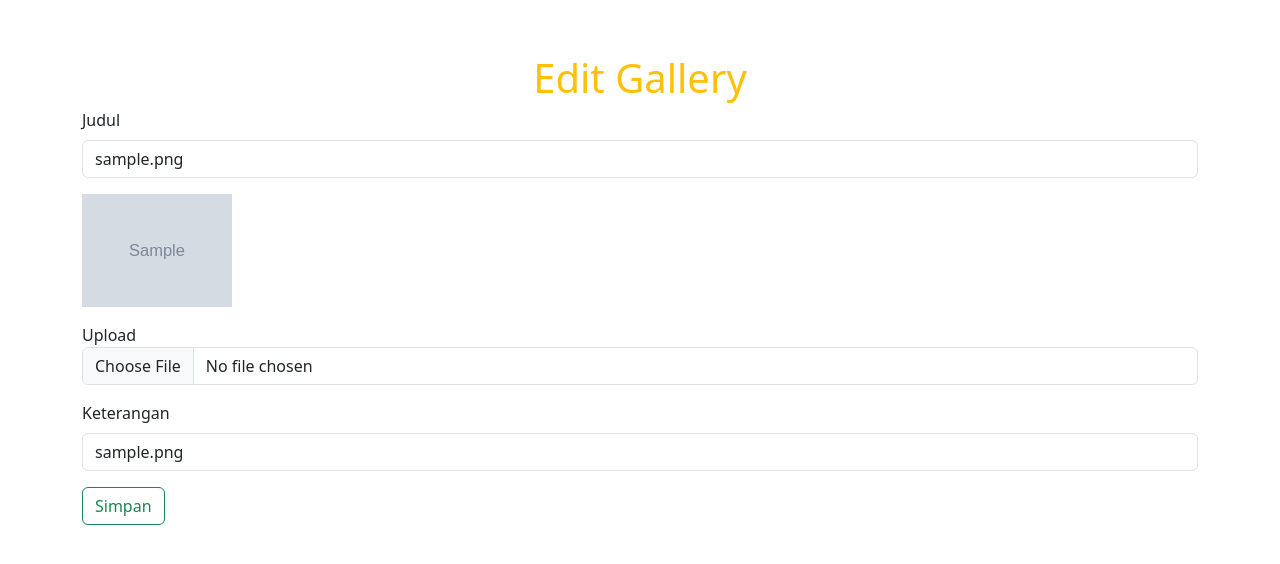
After one commit to FahmiAlmsyh/PHP_Gallery_Native, a PHP site: page /edit.php?ID=1 in a window 1280 px wide. The commit adds this page. Shown: the top 564 px of the page. Run offline with PHP 8.4, Linux system fonts and the light colour scheme; tables that the repository leaves empty or names only in its code hold one stand-in row (values such as "Sample post"); grey boxes marked "Sample" are stand-in pictures.

Commit message:
fix update & edit

```diff
--- /dev/null
+++ b/edit.php
@@ -0,0 +1,53 @@
+<!DOCTYPE html>
+<html lang="en">
+
+<head>
+    <meta charset="UTF-8">
+    <meta name="viewport" content="width=device-width, initial-scale=1.0">
+    <title>Edit Gallery</title>
+    <!-- bootstrap -->
+    <link href="https://cdn.jsdelivr.net/npm/bootstrap@5.3.0-alpha1/dist/css/bootstrap.min.css" rel="stylesheet"
+        integrity="sha384-GLhlTQ8iRABdZLl6O3oVMWSktQOp6b7In1Zl3/Jr59b6EGGoI1aFkw7cmDA6j6gD" crossorigin="anonymous">
+
+    <link rel="stylesheet" href="https://cdnjs.cloudflare.com/ajax/libs/font-awesome/6.5.2/css/all.min.css">
+</head>
+<?php
+include ('config.php');
+$ID = $_GET['ID'];
+$getdata = mysqli_query($connect, "SELECT * FROM list WHERE id_galeri='$ID'");
+$row = mysqli_fetch_array($getdata);
+?>
+
+<body>
+
+    <div class="container my-5">
+        <div class="text-center text-warning fs-1">Edit Gallery</div>
+
+        <form action="editgallery.php" enctype="multipart/form-data" method="post">
+            <div class="mb-3">
+                <label for="" class="mb-2">Judul</label>
+                <input type="text" name="in_judul" value="<?php echo $row['judul_foto']?>" class="form-control" placeholder="Judul apa yang mau anda masukkan"
+                    aria-label="Sizing example input" aria-describedby="inputGroup-sizing-default">
+            </div>
+
+            <div class="mb-3">
+            <p><img src="foto_galeri/<?php echo $row['foto']?>" style="width: 150px"></p>
+                <label for="inputGroupFile01">Upload</label>
+                <input type="file" name="in_foto" class="form-control" id="inputGroupFile01">
+
+            </div>
+
+            <div class="mb-3">
+                <label for="" class="mb-2">Keterangan</label>
+                <input type="text" value="<?php echo $row['ket_foto']?>" class="form-control" placeholder="Keterangan apa yang mau anda masukkan"
+                    aria-label="Sizing example input" name="in_ket" aria-describedby="inputGroup-sizing-default">
+            </div>
+
+            <input type="hidden" name="id_galeri" value="<?php echo $row['id_galeri']?>" >
+
+            <button type="submit" class="btn btn-outline-success">Simpan</button>
+        </form>
+    </div>
+</body>
+
+</html>
```
Also changed, not shown: editgallery.php (added, +20 -0 lines), galeri.php (+7 -2 lines), index.php (+6 -2 lines), foto_galeri/1720670727.png (deleted), foto_galeri/1720671631.png (deleted), foto_galeri/1720671649.png (deleted), foto_galeri/1720671666.png (deleted), foto_galeri/1720671695.png (deleted), foto_galeri/1720671705.png (deleted), foto_galeri/1720672788.png (deleted), foto_galeri/1720672867.png (deleted), foto_galeri/1720672921.png (deleted), foto_galeri/1720677992.png (deleted).
